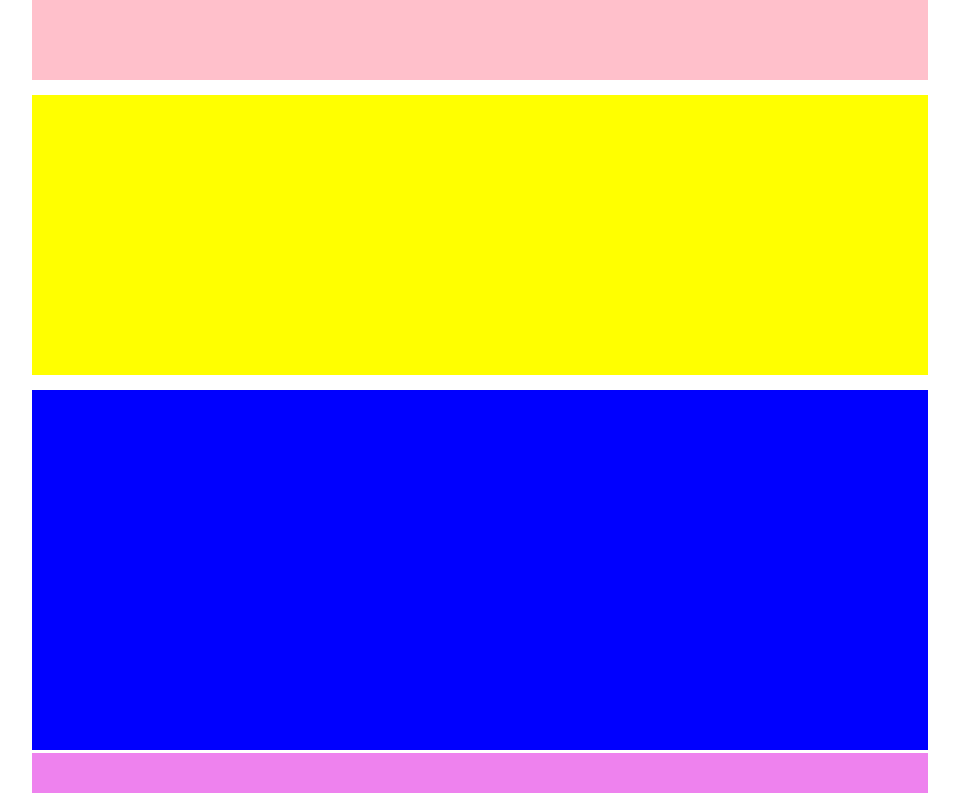
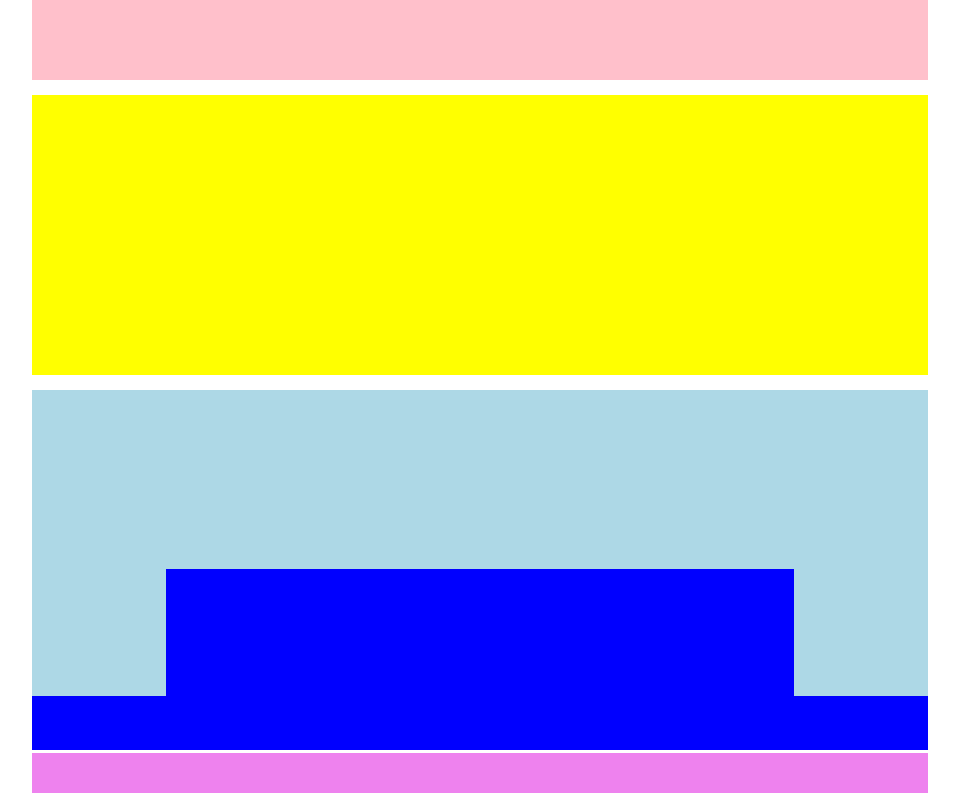
Before and after one commit to Bbxblack00/htmlcss-struttura-wp, a plain HTML site: page index.html in a window 1280 px wide. Shown: the whole page, without its empty margins (160-1119 px from the left). Drawn offline with Linux system fonts and the light colour scheme.

Commit message:
v0.9 Last fixing bug.

```diff
--- a/css/main.css
+++ b/css/main.css
@@ -28,6 +28,39 @@ section:last-child{
   height: 45vh;
 }
 
+.window{
+  padding: 5%;
+  background-color: lightblue;
+}
+
+.window.head{
+  width: 100%;
+  height: 10%;
+}
+
+.window.head::after{
+  content: "";
+  display: table;
+  clear: top;
+}
+
+.window.left{
+  width: 15%;
+  height: 60%;
+  float: left;
+}
+
+.window.center{
+  width: 35%;
+  height: 60%;
+  float: inherit;
+}
+
+.window.center{
+  width: 15%;
+  height: 60%;
+  float: right;
+}
 
 
 /* footer's roules */
--- a/index.html
+++ b/index.html
@@ -22,19 +22,19 @@
 
       <section>
 
-        <div class="head"><!-- head section -->
+        <div class="window head"><!-- head section -->
 
         </div>
 
-        <div class="left"><!-- left section -->
+        <div class="window left"><!-- left section -->
 
         </div>
 
-        <div class="center"><!-- center section -->
+        <div class="window center"><!-- center section -->
 
         </div>
 
-        <div class="right"><!-- right section -->
+        <div class="window right"><!-- right section -->
 
         </div>
 
```
